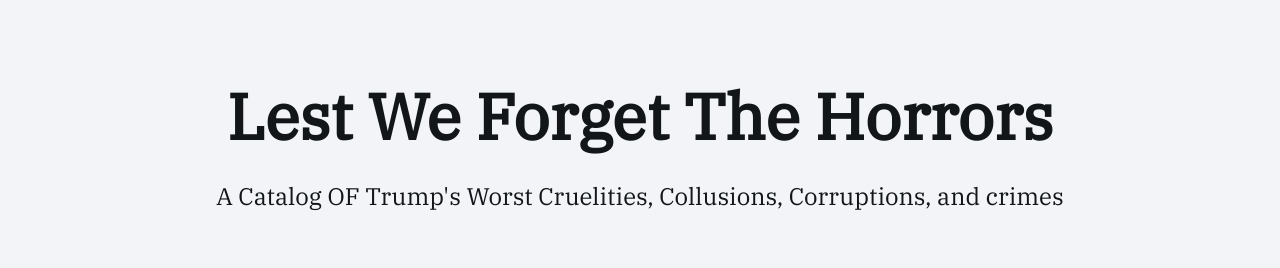
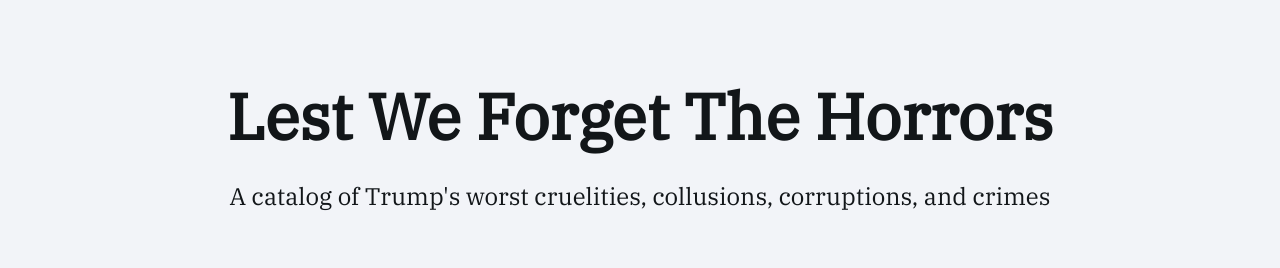
Before and after one commit to timrbula/lest-we-forget-the-horrors, a Next.js app: page / in a window 1280 px wide. Shown: the top 268 px of the page. Built offline with nearby package versions, Linux system fonts and the light colour scheme.

Commit message:
feat: fix typo

```diff
--- a/pages/index.js
+++ b/pages/index.js
@@ -16,7 +16,7 @@
 
       <main>
         <h1 className="title">Lest We Forget The Horrors</h1>
-        <p className="description">A Catalog OF Trump's Worst Cruelities, Collusions, Corruptions, and crimes</p>
+        <p className="description">A catalog of Trump's worst cruelities, collusions, corruptions, and crimes</p>
         <ul className="grid">
           {horrorList.map((horror) => {
             console.log(horror.date);
```
